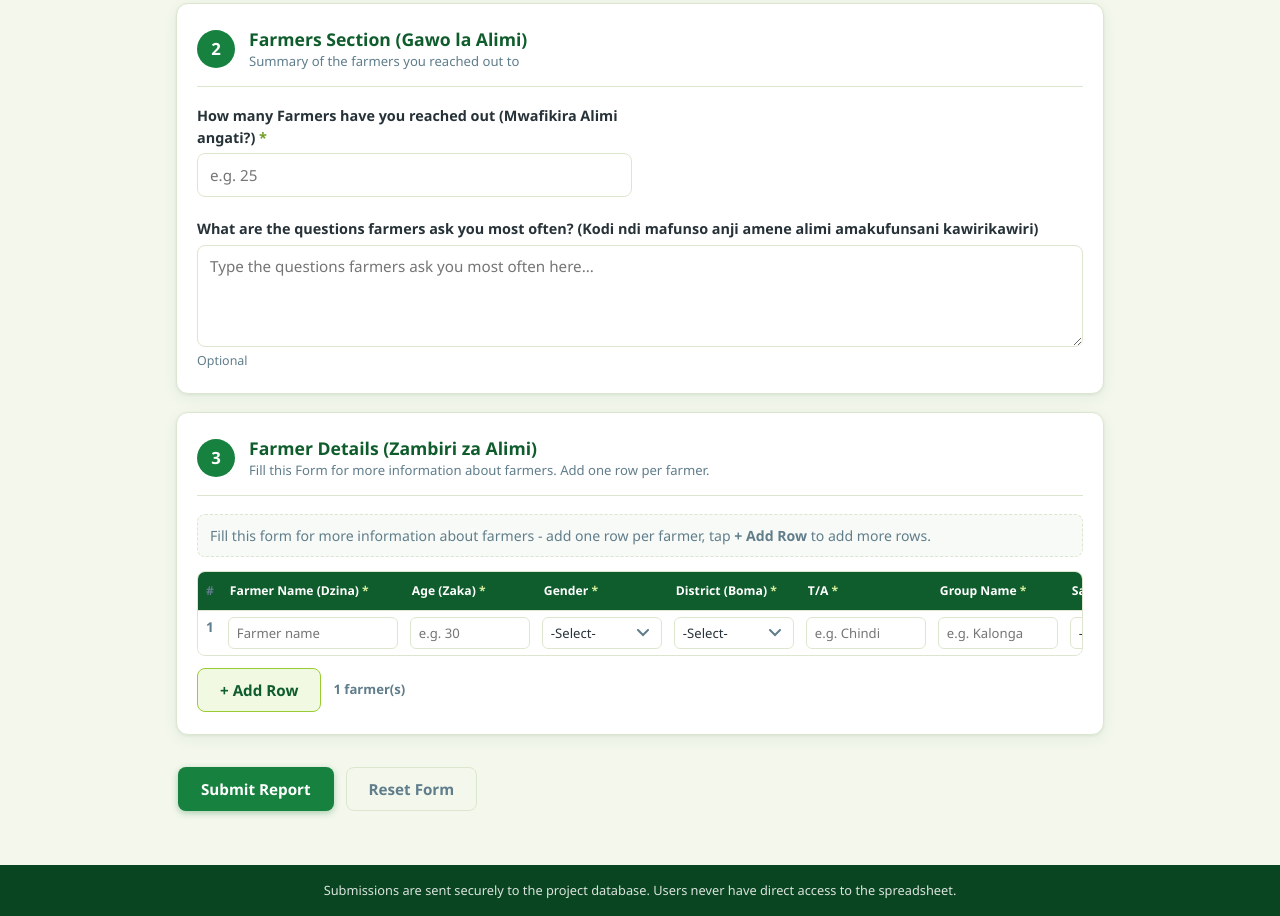
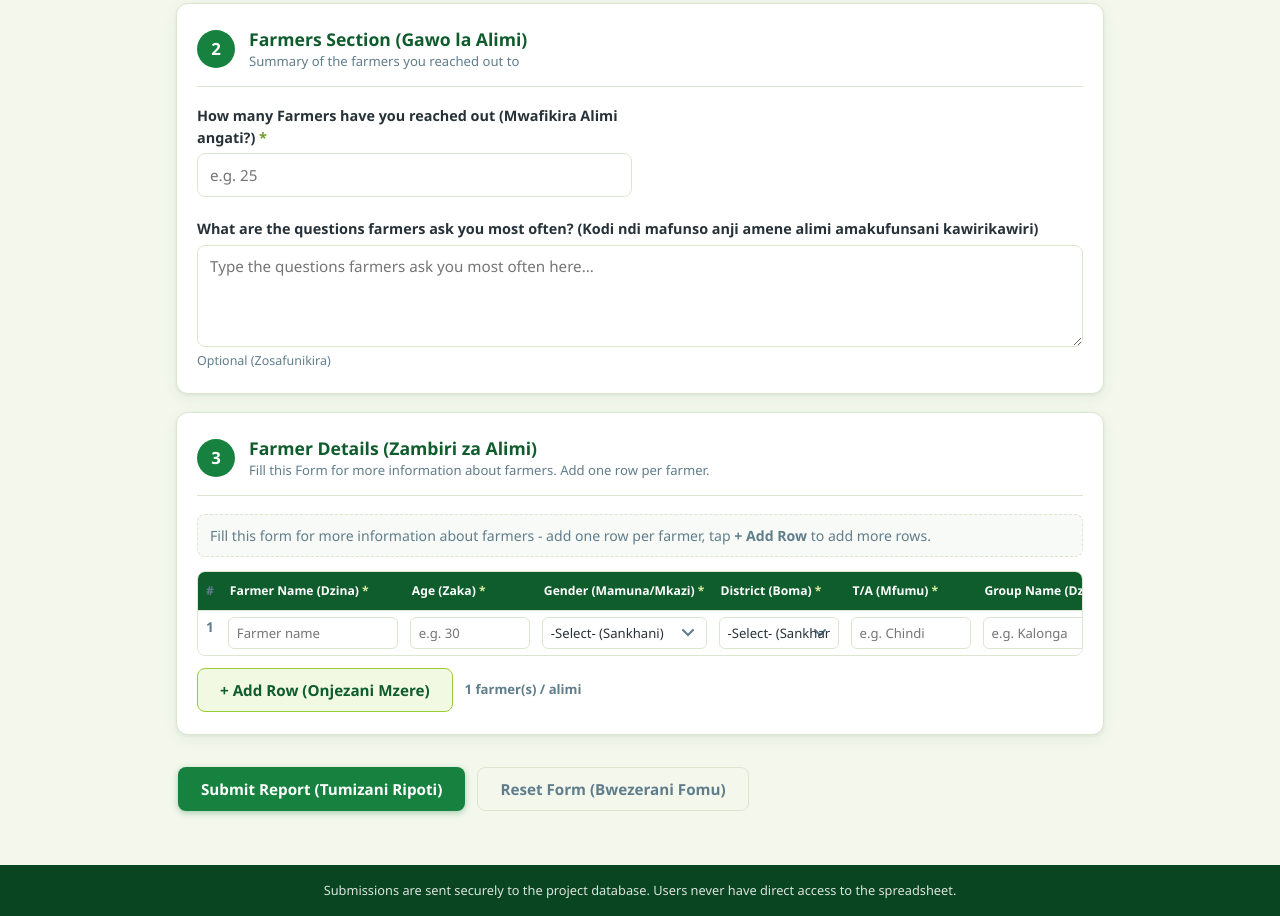
Before and after one commit to ACADESMW/farmers-report, a plain HTML site: page index.html in a window 1280 px wide. Shown: the part 644-1560 px from the top of the page. Drawn offline with Linux system fonts and the light colour scheme.

Commit message:
language

```diff
--- a/index.html
+++ b/index.html
@@ -25,10 +25,10 @@
     <!-- Active CBV session banner (shown while a session is saved) -->
     <div id="sessionBanner" class="session-banner" role="status" hidden>
       <div class="session-text">
-        <strong>Active session</strong> &mdash; Report ID: <span id="sessionId"></span>
+        <strong>Active session (Gawo logwira ntchito)</strong> &mdash; Report ID (Nambala ya Ripoti): <span id="sessionId"></span>
         <p id="sessionNote"></p>
       </div>
-      <button type="button" id="endSessionBtn" class="btn btn-ghost">End Session</button>
+      <button type="button" id="endSessionBtn" class="btn btn-ghost">End Session (Kuthetsa Gawo)</button>
     </div>
 
     <!-- novalidate: all validation is handled in script.js so we can show custom messages -->
@@ -88,7 +88,7 @@
 
           <!-- T/A -->
           <div class="field">
-            <label for="cbvTa">T/A <span class="req" title="Required">*</span></label>
+            <label for="cbvTa">T/A (Mfumu) <span class="req" title="Required">*</span></label>
             <input type="text" id="cbvTa" name="cbvTa" minlength="2" maxlength="100"
                    placeholder="e.g. Chindi">
             <p class="field-error" id="cbvTa-error"></p>
@@ -127,7 +127,7 @@
             <label for="commonQuestions">What are the questions farmers ask you most often? (Kodi ndi mafunso anji amene alimi amakufunsani kawirikawiri)</label>
             <textarea id="commonQuestions" name="commonQuestions" rows="4" maxlength="5000"
                       placeholder="Type the questions farmers ask you most often here..."></textarea>
-            <p class="field-hint">Optional</p>
+            <p class="field-hint">Optional (Zosafunikira)</p>
           </div>
         </div>
       </section>
@@ -154,14 +154,14 @@
                 <th class="row-no" scope="col">#</th>
                 <th scope="col">Farmer Name (Dzina) <span class="req">*</span></th>
                 <th scope="col">Age (Zaka) <span class="req">*</span></th>
-                <th scope="col">Gender <span class="req">*</span></th>
+                <th scope="col">Gender (Mamuna/Mkazi) <span class="req">*</span></th>
                 <th scope="col">District (Boma) <span class="req">*</span></th>
-                <th scope="col">T/A <span class="req">*</span></th>
-                <th scope="col">Group Name <span class="req">*</span></th>
+                <th scope="col">T/A (Mfumu) <span class="req">*</span></th>
+                <th scope="col">Group Name (Dzina la Gulu) <span class="req">*</span></th>
                 <th scope="col">Satisfied? (Eya/Ayi) <span class="req">*</span></th>
                 <th scope="col">Follow Up Visit (Eya/Ayi) <span class="req">*</span></th>
                 <th scope="col">Comments (Zowonjezera)</th>
-                <th class="actions-col" scope="col">Action</th>
+                <th class="actions-col" scope="col">Action (Zochita)</th>
               </tr>
             </thead>
             <tbody id="farmerTableBody">
@@ -171,15 +171,15 @@
         </div>
 
         <div class="table-toolbar">
-          <button type="button" id="addRowBtn" class="btn btn-secondary">+ Add Row</button>
+          <button type="button" id="addRowBtn" class="btn btn-secondary">+ Add Row (Onjezani Mzere)</button>
           <span class="table-count" id="rowCountLabel">0 farmer(s)</span>
         </div>
         <p class="field-error" id="farmerTable-error"></p>
       </section>
       <!-- ============ Submit actions ============ -->
       <div class="form-actions">
-        <button type="submit" id="submitBtn" class="btn btn-primary">Submit Report</button>
-        <button type="reset" id="resetBtn" class="btn btn-ghost">Reset Form</button>
+        <button type="submit" id="submitBtn" class="btn btn-primary">Submit Report (Tumizani Ripoti)</button>
+        <button type="reset" id="resetBtn" class="btn btn-ghost">Reset Form (Bwezerani Fomu)</button>
       </div>
 
     </form>
--- a/script.js
+++ b/script.js
@@ -128,15 +128,15 @@ function createFarmerRow(index) {
   /* Gender */
   tr.appendChild(cell(
     "",
-    `<select class="f-gender"><option value="">-Select-</option>` +
+    `<select class="f-gender"><option value="">-Select- (Sankhani)</option>` +
     `<option value="Mamuna">Mamuna</option><option value="Mkazi">Mkazi</option></select>`,
-    "Gender"
+    "Gender (Mamuna/Mkazi)"
   ));
 
   /* District */
   tr.appendChild(cell(
     "",
-    `<select class="f-district"><option value="">-Select-</option>${buildDistrictOptions()}</select>`,
+    `<select class="f-district"><option value="">-Select- (Sankhani)</option>${buildDistrictOptions()}</select>`,
     "District (Boma)"
   ));
 
@@ -144,20 +144,20 @@ function createFarmerRow(index) {
   tr.appendChild(cell(
     "",
     `<input type="text" class="f-ta" maxlength="100" placeholder="e.g. Chindi" autocomplete="off">`,
-    "T/A"
+    "T/A (Mfumu)"
   ));
 
   /* Group Name */
   tr.appendChild(cell(
     "",
     `<input type="text" class="f-group" maxlength="100" placeholder="e.g. Kalonga" autocomplete="off">`,
-    "Group Name"
+    "Group Name (Dzina la Gulu)"
   ));
 
   /* Satisfied? Eya / Ayi */
   tr.appendChild(cell(
     "",
-    `<select class="f-satisfied"><option value="">-Select-</option>` +
+    `<select class="f-satisfied"><option value="">-Select- (Sankhani)</option>` +
     `<option value="Eya">Eya</option><option value="Ayi">Ayi</option></select>`,
     "Satisfied? (Eya/Ayi)"
   ));
@@ -165,9 +165,9 @@ function createFarmerRow(index) {
   /* Follow Up Visit? Eya / Ayi */
   tr.appendChild(cell(
     "",
-    `<select class="f-follow"><option value="">-Select-</option>` +
+    `<select class="f-follow"><option value="">-Select- (Sankhani)</option>` +
     `<option value="Eya">Eya</option><option value="Ayi">Ayi</option></select>`,
-    "Follow Up Visit"
+    "Follow Up Visit (Eya/Ayi)"
   ));
 
   /* Comments */
@@ -178,7 +178,7 @@ function createFarmerRow(index) {
   ));
 
   /* Delete button */
-  const actionTd = cell("actions-col", `<button type="button" class="delete-row" title="Delete this row">x</button>`, "Action");
+  const actionTd = cell("actions-col", `<button type="button" class="delete-row" title="Delete this row (Chotsani mzere uwu)">x</button>`, "Action (Zochita)");
   tr.appendChild(actionTd);
 
   return tr;
@@ -193,7 +193,7 @@ function updateRowNumbers() {
 
 /* Update the "N farmer(s)" counter */
 function updateRowCount() {
-  elRowCountLabel.textContent = `${elTableBody.children.length} farmer(s)`;
+  elRowCountLabel.textContent = `${elTableBody.children.length} farmer(s) / alimi`;
 }
 
 /* Add an empty row at the end of the table */
@@ -491,7 +491,7 @@ async function handleSubmit(event) {
 
   /* Disable the button while the request is in flight */
   elSubmitBtn.disabled = true;
-  elSubmitBtn.textContent = "Submitting...";
+  elSubmitBtn.textContent = "Submitting... (Kutumiza...)";
 
   try {
     const result = await submitToAppsScript(payload);
@@ -523,7 +523,7 @@ async function handleSubmit(event) {
     showBanner("error", `Submission failed. Please check your connection and try again. (${err.message})`);
   } finally {
     elSubmitBtn.disabled = false;
-    elSubmitBtn.textContent = "Submit Report";
+    elSubmitBtn.textContent = "Submit Report (Tumizani Ripoti)";
     /* Bring the result into view */
     window.scrollTo({ top: 0, behavior: "smooth" });
   }
@@ -599,7 +599,7 @@ function applySession(session) {
   elSessionId.textContent = session.submissionId || "unknown";
   elSessionNote.textContent = "CBV details are locked. Submit again to add more farmers under this same report.";
   elSessionBanner.hidden = false;
-  elResetBtn.textContent = "Start New Report";
+  elResetBtn.textContent = "Start New Report (Yambani Ripoti Latsopano)";
 }
 
 /* Hard-reset the form to a fully blank, unlocked state (no session) */
@@ -616,7 +616,7 @@ function hardResetForm() {
   elSessionBanner.hidden = true;
   elSessionId.textContent = "";
   elSessionNote.textContent = "";
-  elResetBtn.textContent = "Reset Form";
+  elResetBtn.textContent = "Reset Form (Bwezerani Fomu)";
 }
 
 /* The Reset button asks first when a session is active */
```
